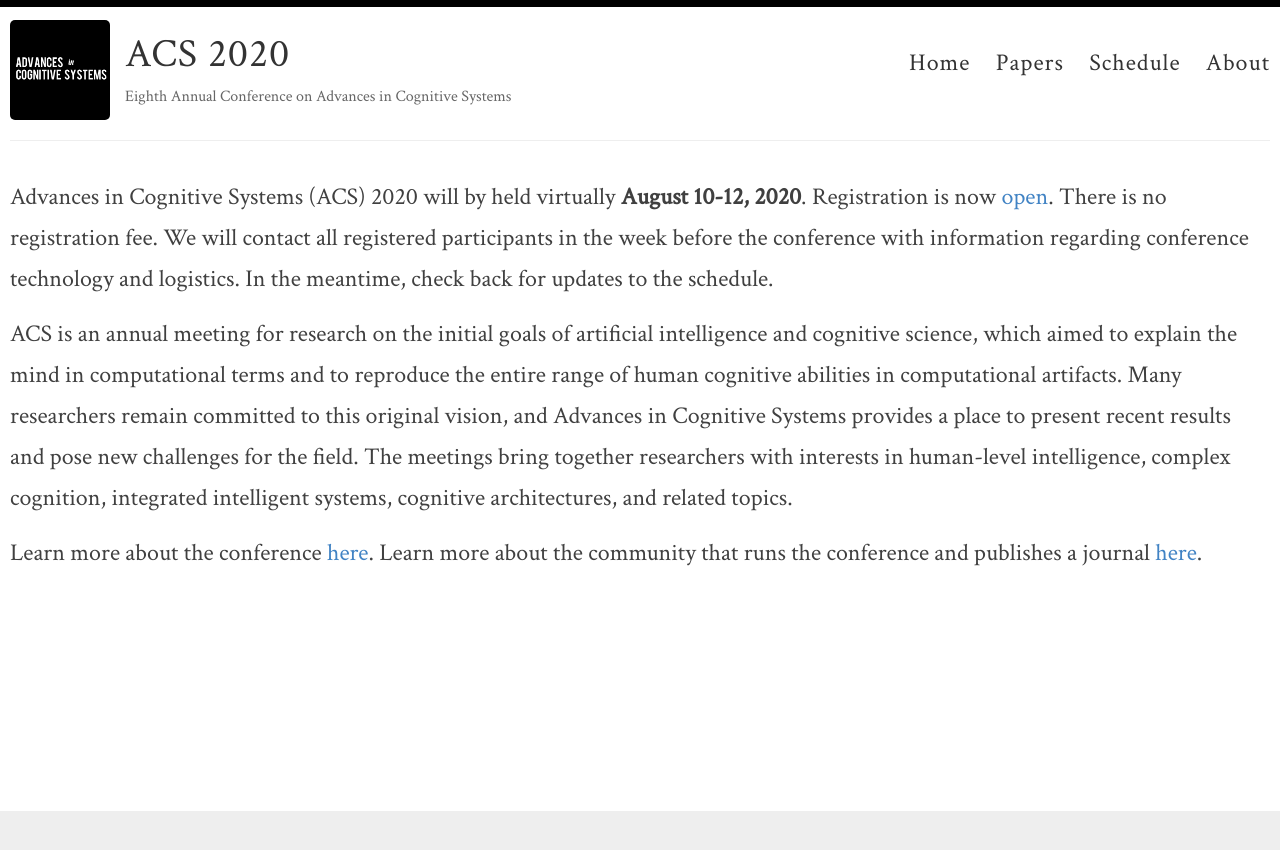
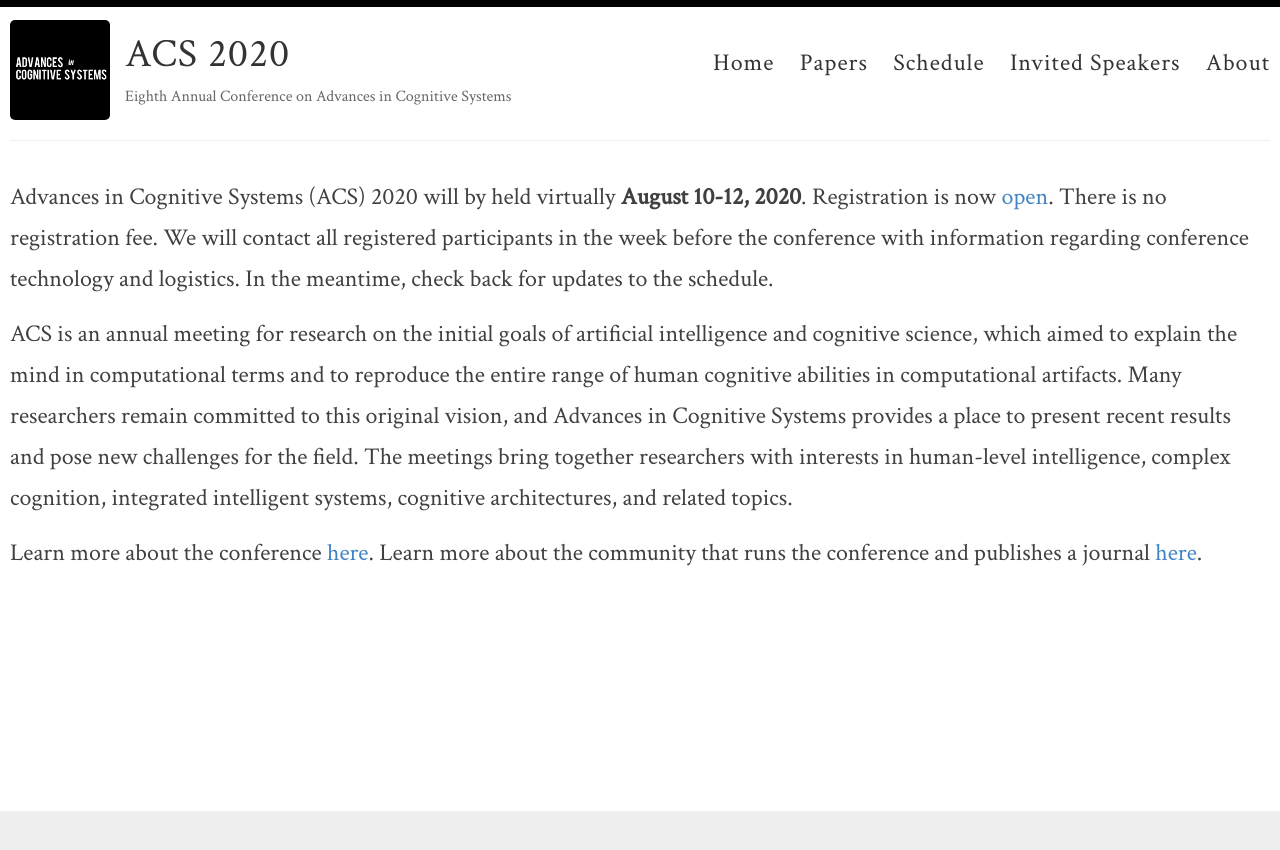
Before and after one commit to anna-reali/dc2021, a Jekyll site: the page built from index.md, in a window 1280 px wide. Shown: the top 850 px of the page. Built offline with Jekyll 4.4.1, drawn with Linux system fonts in a browser that asks for light colours.

Commit message:
Update default.html

```diff
--- a/_layouts/default.html
+++ b/_layouts/default.html
@@ -30,6 +30,7 @@
               <a href="{{ site.baseurl }}/">Home</a>
               <a href="{{ site.baseurl }}/papers">Papers</a>
               <a href="{{ site.baseurl }}/schedule">Schedule</a>
+              <a href="{{ site.baseurl }}/talks">Invited Speakers</a>
               <a href="{{ site.baseurl }}/about">About</a>
             </nav>
           </header>
```
